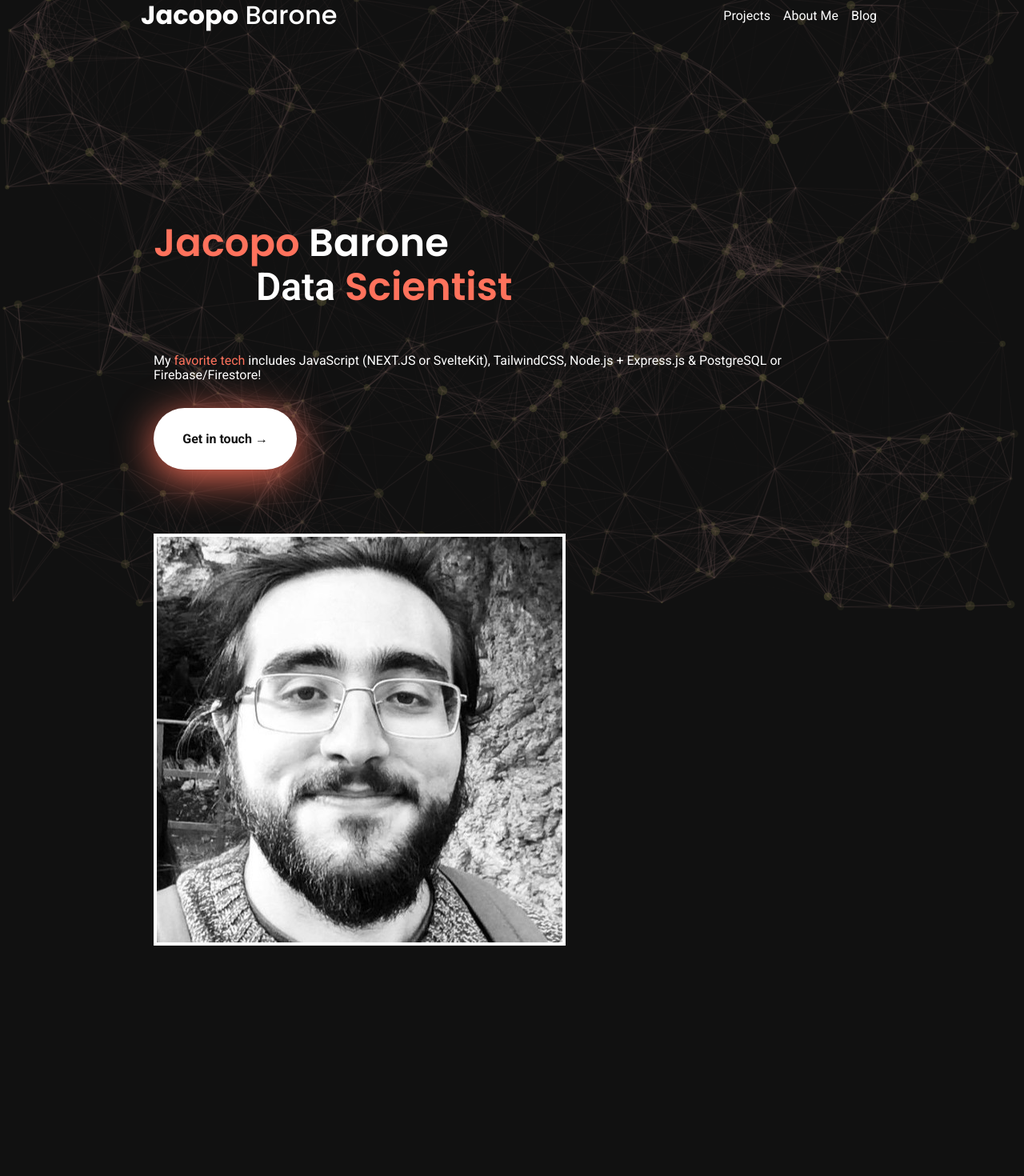
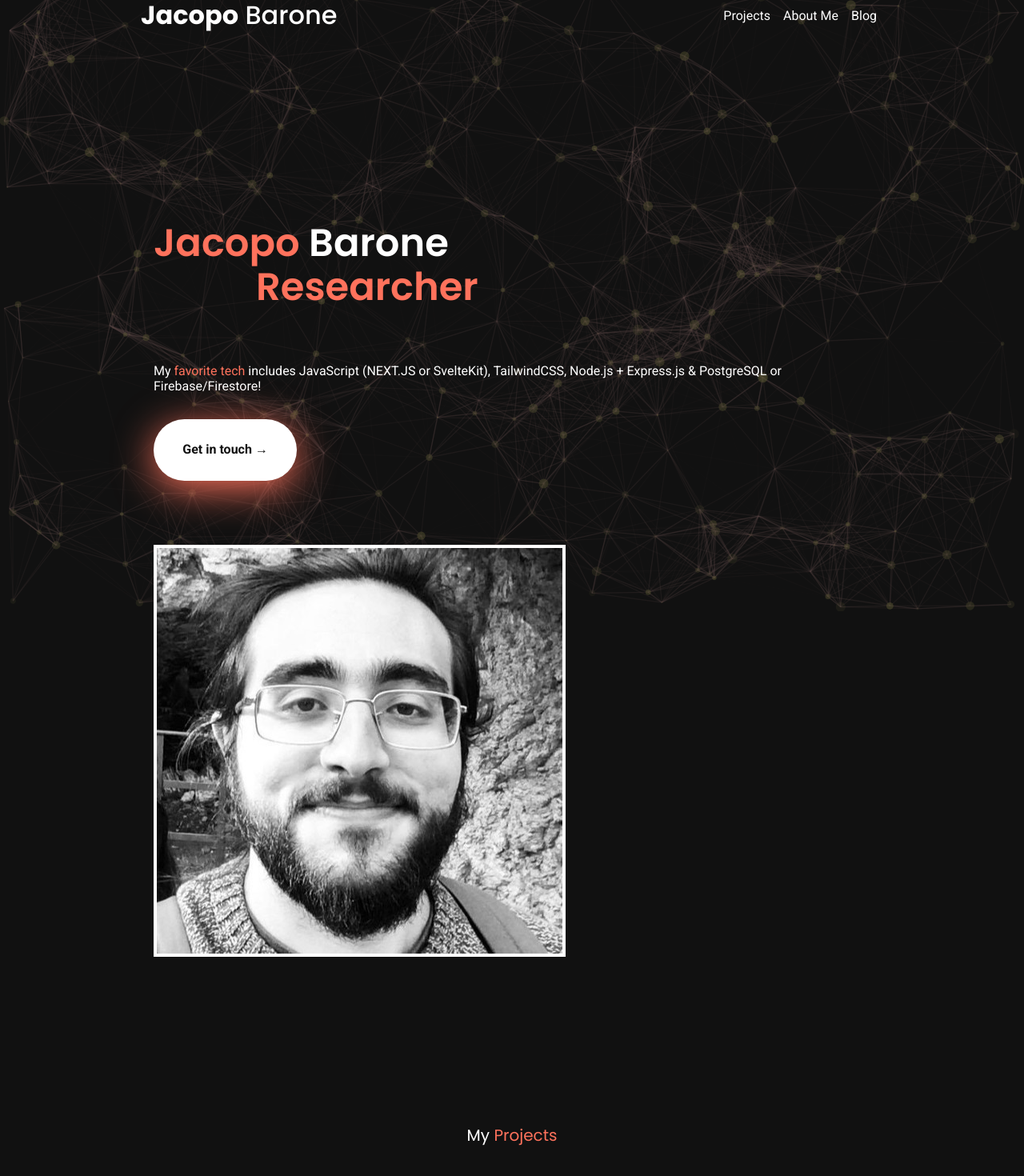
Before and after one commit to JBarone90/portfolio, a SvelteKit app: page / in a window 1280 px wide. Shown: the part 36-1506 px from the top of the page at 80% size. Before the commit the page ends 1442 px from the top, so only its background shows below. Built offline with nearby package versions, Linux system fonts and the light colour scheme.

Commit message:
feat: add rolling text

```diff
--- a/src/app.css
+++ b/src/app.css
@@ -31,6 +31,18 @@ h3,
   box-shadow: 0px 10px 50px #FF725C;
 }
 
+.rolling-text {
+  position: relative;
+  height: 1.2em; /* Fixed height to prevent layout shift */
+  display: inline-block;
+  white-space: nowrap;
+}
+
+/* Position the spans for animation */
+.rolling-text span {
+  position: absolute;
+}
+
 
 .circle {
   stroke: none;
--- a/src/components/Main.svelte
+++ b/src/components/Main.svelte
@@ -1,4 +1,24 @@
 <script>
+  import { gsap } from "gsap";
+  import { onMount } from "svelte";
+
+  let stagger = 3;
+  let animation = gsap.timeline({
+    repeat: -1,
+    repeatDelay: 0,
+    defaults: { duration: 0.6, ease: "expo.inOut" },
+  });
+
+  function init() {
+    gsap.set(".rolling-text", { autoAlpha: 1 });
+    animation
+      .from(".rolling-text span", { yPercent: -100, opacity: 0, stagger })
+      .to(".rolling-text span", { yPercent: 100, opacity: 0, stagger }, stagger);
+  }
+
+  onMount(() => {
+    init();
+  });
 </script>
 
 <main class="flex flex-column pa4 mt5">
@@ -7,18 +27,18 @@
     class="flex flex-column items-center-ns items-start-l mv2-ns mv5-l"
   >
     <div class="flex flex-column items-center-ns items-start-l pb5-l pb4-ns">
-      <h2 class="f3 f2-ns f1-l fw6">
+      <h2 class="f3 f2-ns f1-l fw6 w-100">
         <span class="poppins light-red">Jacopo</span> Barone
         <br />
-        <span class="ph5-ns ph6-l">
-          Data <span class="poppins light-red">Scientist</span>
+        <span class="ph5-ns ph6-l rolling-text">
+          <span class="poppins light-red">Data Scientist</span>
+          <span class="poppins light-red">Researcher</span>
         </span>
       </h2>
       <p class="f6 f5-ns f4-m">
         My <span class="light-red"> favorite tech</span> includes JavaScript (NEXT.JS
         or SvelteKit), TailwindCSS, Node.js + Express.js & PostgreSQL or Firebase/Firestore!
       </p>
-
       <a
         class="RedShadow mv3 mr-auto-l ml0-l f6 f5-ns f4-m poppins
          relative overflow-hidden pa2 ph3 br-pill bg-white near-black hover-bg-washed-yellow
@@ -31,10 +51,17 @@
     </div>
     <div class="relative ba bw2 flex items-center justify-center">
       <img
-        src={"images/profile.jpg"}
+        src="/images/profile.jpg"
         alt="Profile"
         class="object-fit-cover z-2 h-70"
       />
     </div>
   </section>
+  <section id="Projects" class="flex flex-column mv2-ns mv5-l">
+    <div class="flex flex-column mv2-ns mv5-l tc">
+      <p class="f6 f4-ns f3-m poppins">
+        My <span class="poppins light-red"> Projects</span>
+      </p>
+    </div>
+  </section>
 </main>
```
